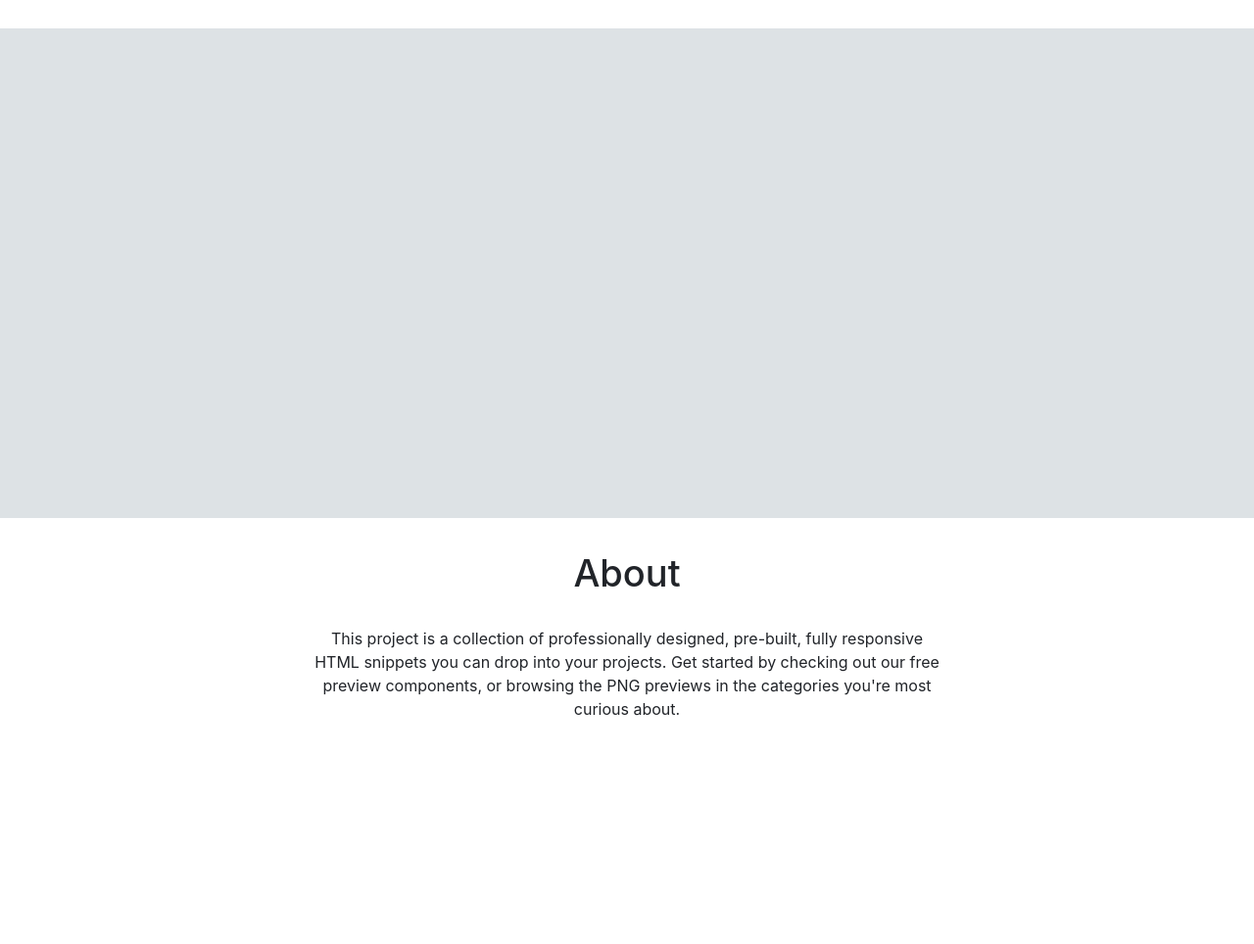
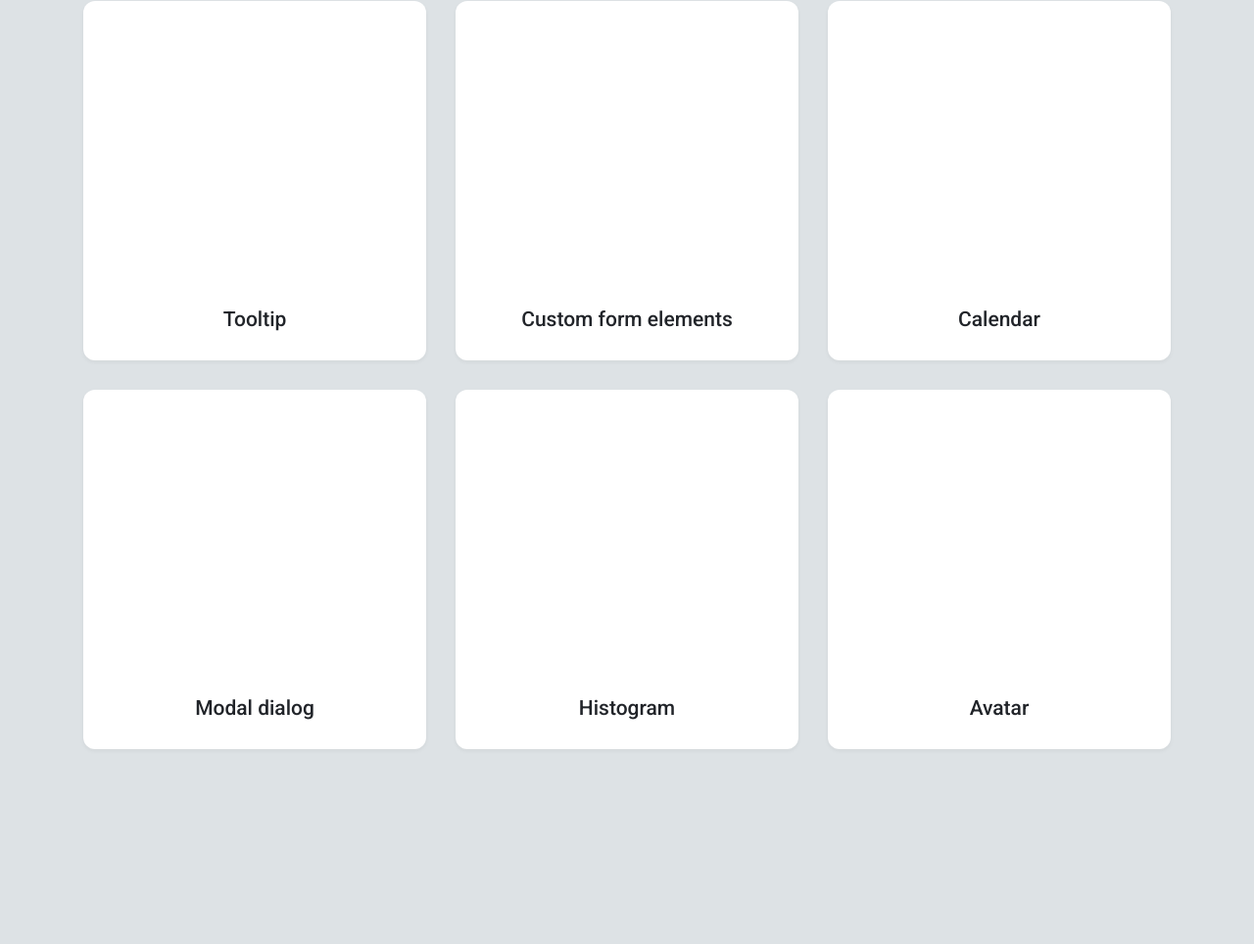
Before and after one commit to js-tasks-ru/htmlcss-20210916_ea-husainova, a website: page index.html in a window 1280 px wide. Shown: the part 198-1162 px from the top of the page at 98% size. Before the commit the page ends 950 px from the top, so only its background shows below. Drawn offline with Linux system fonts and the light colour scheme.

Commit message:
added cards

```diff
--- /dev/null
+++ b/components/footer/footer.css
@@ -0,0 +1,22 @@
+.footer__title {
+    font-family: Inter;
+    font-weight: 500;
+    font-style: normal;
+    font-size: 38px;
+    line-height: 48px;
+    color: var(--black);
+    text-align: center;
+}
+
+.footer__description {
+    font-family: Inter;
+    font-weight: 400;
+    font-style: normal;
+    font-size: 16px;
+    line-height: 24px;
+    color: var(--black);
+    text-align: center;
+    width: 640px;
+    margin-left: auto;
+    margin-right: auto;
+}
--- /dev/null
+++ b/components/header/header.css
@@ -0,0 +1,8 @@
+.header__title{
+    font-family: Inter;
+    font-weight: 500;
+    font-style: normal;
+    font-size: 50px;
+    line-height: 64px;
+    color: var(--black);
+}
--- a/components/page/page.css
+++ b/components/page/page.css
@@ -1,38 +1,9 @@
-.header__title{
-    font-family: Inter;
-    font-weight: 500;
-    font-style: normal;
-    font-size: 50px;
-    line-height: 64px;
-    color: var(--black);
-    padding-top: 96px;
-    padding-left: 160px;
+.page {
+    display: flex;
+    flex-direction: column;
 }
 
-.review {
-    height: 500px;
-    background-color: var(--grey-2);
+.page__box {
+    max-width: 1110px;
+    margin: 0 auto;
 }
-
-.footer__title {
-    font-family: Inter;
-    font-weight: 500;
-    font-style: normal;
-    font-size: 38px;
-    line-height: 48px;
-    color: var(--black);
-    text-align: center;
-}
-
-.footer__description {
-    font-family: Inter;
-    font-weight: 400;
-    font-style: normal;
-    font-size: 16px;
-    line-height: 24px;
-    color: var(--black);
-    text-align: center;
-    width: 640px;
-    margin-left: auto;
-    margin-right: auto;
-}
--- /dev/null
+++ b/components/preview/preview.css
@@ -0,0 +1,35 @@
+.preview {
+    background-color: var(--grey-2);
+    height: 1036px;
+    padding-top: 68px;
+}
+
+.preview__box {
+    height: 764px;
+    display: flex;
+    flex-direction: row;
+    flex-wrap: wrap;
+    justify-content: space-between;
+    align-content: space-between;
+}
+
+.preview__card {
+    background-color: var(--white);
+    box-shadow: 0px 2px 4px rgba(33, 36, 41, 0.05);
+    border-radius: 12px;
+    width: 350px;
+    height: 367px;
+    display: flex;
+    flex-direction: column;
+    justify-content: flex-end;
+}
+
+.card__text {
+    color: var(--black);
+    font-family: Roboto;
+    font-weight: 500;
+    font-style: normal;
+    font-size: 21px;
+    text-align: center;
+    margin-bottom: 30px;
+}
--- a/index.html
+++ b/index.html
@@ -5,18 +5,46 @@
         <link rel="stylesheet" href="./assets/css/normalize.css">
         <link rel="stylesheet" href="./assets/css/main.css">
         <link rel="stylesheet" href="./components/page/page.css">
+        <link rel="stylesheet" href="./components/header/header.css">
+        <link rel="stylesheet" href="./components/preview/preview.css">
+        <link rel="stylesheet" href="./components/footer/footer.css">
     </head>
     <body>
+        <div class="page">
             <header class="header">
+                <div class="page__box">
                     <h1 class="header__title">Reusable component library</h1>
+                </div>
             </header>
-        <main class="review">
-
+            <main class="preview">
+                <div class="page__box preview__box">
+                    <div class="card preview__card">
+                        <div class="card__text">Tooltip</div>
+                    </div>
+                    <div class="card preview__card">
+                        <div class="card__text">Custom form elements</div>
+                    </div>
+                    <div class="card preview__card">
+                        <div class="card__text">Calendar</div>
+                    </div>
+                    <div class="card preview__card">
+                        <div class="card__text">Modal dialog</div>
+                    </div>
+                    <div class="card preview__card">
+                        <div class="card__text">Histogram</div>
+                    </div>
+                    <div class="card preview__card">
+                        <div class="card__text">Avatar</div>
+                    </div>
+                </div>
             </main>
             <footer class="footer">
+                <div class="page__box">
                     <h2 class="footer__title">About</h2>
                     <p class="footer__description">This project is a collection of professionally designed, pre-built, fully responsive HTML snippets you can drop into your projects.
                         Get started by checking out our free preview components, or browsing the PNG previews in the categories you're most curious about.</p>
+                </div>
             </footer>
+        </div>
     </body>
 </html>
```
Lines whose indentation alone changed are shown as unchanged.
